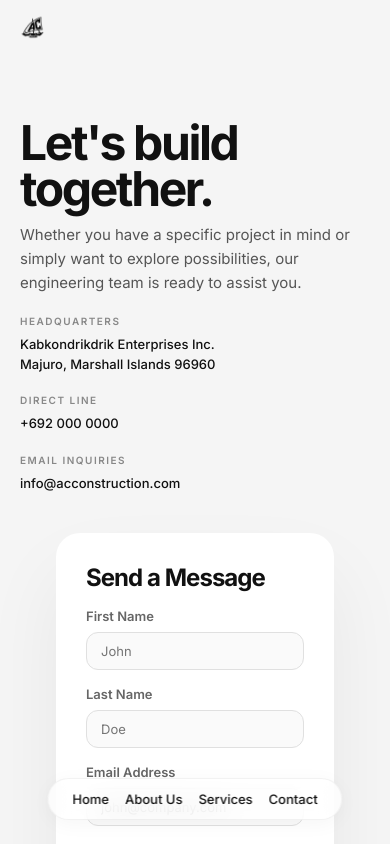
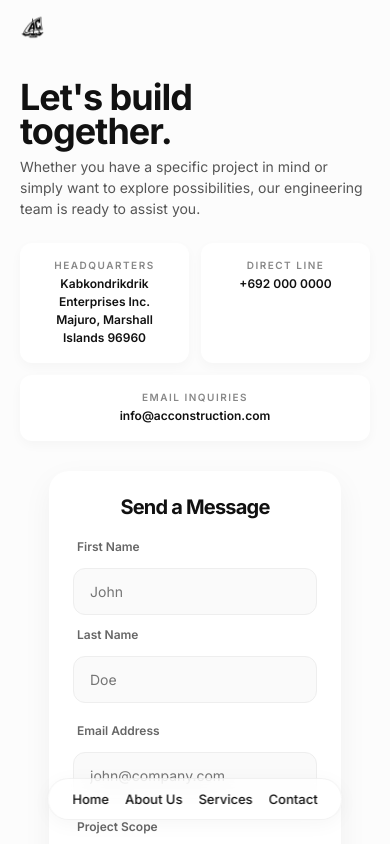
Before and after one commit to sijey04/ACConstruction, a Vue app: page /contact in a window 390 px wide. Built offline with nearby package versions, Linux system fonts and the light colour scheme.

Commit message:
style: overhaul mobile layouts for services and contact

```diff
--- a/src/views/ContactView.vue
+++ b/src/views/ContactView.vue
@@ -310,15 +310,28 @@ onMounted(() => {
 }
 
 @media (max-width: 768px) {
-  .contact-page { padding: 40px 20px; height: auto; overflow: visible; display: block; }
-  .contact-container { flex-direction: column; gap: 40px; margin-top: 80px; }
-  .huge-title { font-size: 48px; margin-bottom: 12px; }
-  .subtitle { font-size: 15px; margin-bottom: 20px; }
-  .form-card { padding: 30px; max-width: 100%; }
-  .form-card h2 { font-size: 24px; margin-bottom: 16px; }
-  .submit-btn { padding: 16px; font-size: 16px; }
-  .contact-info { gap: 20px; grid-template-columns: 1fr; }
-  .input-row { flex-direction: column; gap: 16px; }
-  .contact-form { gap: 16px; }
+  .contact-page { padding: 80px 20px 40px; height: auto; overflow: visible; display: block; background-color: #fcfcfc; }
+  .contact-container { flex-direction: column; gap: 30px; margin-top: 0; }
+
+  .text-side { display: flex; flex-direction: column; align-items: center; text-align: center; padding: 0; }
+  .huge-title { font-size: 36px; margin-bottom: 8px; letter-spacing: -1px; }
+  .subtitle { font-size: 14px; margin-bottom: 24px; line-height: 1.5; }
+
+  .contact-info { display: flex; flex-direction: row; flex-wrap: wrap; justify-content: center; gap: 12px; }
+  .info-block { flex: 1 1 45%; background: #fff; padding: 16px; border-radius: 12px; box-shadow: 0 4px 12px rgba(0,0,0,0.03); text-align: center; }
+  .info-label { font-size: 10px; color: #888; margin-bottom: 4px; display: block; }
+  .info-block p, .info-block a { font-size: 12px; font-weight: 600; color: #111; }
+
+  .form-side { width: 100%; margin-top: 10px; }
+  .form-card { padding: 24px; background: #fff; border-radius: 20px; box-shadow: 0 10px 30px rgba(0,0,0,0.05); }
+  .form-card h2 { font-size: 20px; text-align: center; margin-bottom: 20px; }
+
+  .input-row { flex-direction: column; gap: 12px; }
+  .form-group { gap: 6px; }
+  .form-group label { font-size: 12px; margin-left: 4px; }
+  .form-group input, .form-group select, .form-group textarea { padding: 14px 16px; font-size: 14px; border-radius: 12px; background: #fafafa; border: 1px solid #eee; }
+  .form-group textarea { height: 120px; }
+
+  .submit-btn { width: 100%; border-radius: 30px; padding: 16px; font-size: 15px; font-weight: 600; margin-top: 8px; }
 }
 </style>
--- a/src/views/ServicesView.vue
+++ b/src/views/ServicesView.vue
@@ -343,17 +343,23 @@ onUnmounted(() => {
 }
 
 @media (max-width: 768px) {
-  .huge-title { font-size: 40px; }
-  .subtitle { font-size: 16px; padding: 0 20px; }
-  .service-row, .service-row.reverse { flex-direction: column; min-height: auto; }
-  .service-text { padding: 60px 20px 30px; align-items: center; text-align: center; }
-  .service-text h2 { font-size: 32px; margin-bottom: 12px; }
-  .service-text p { font-size: 15px; margin-bottom: 24px; line-height: 1.6; }
-  .feature-list { align-items: center; }
-  .feature-list li { font-size: 14px; gap: 8px; }
-  .service-visual { padding: 0 20px 60px; height: 50vh; width: 100%; }
-  .image-wrapper { height: 100%; width: 100%; }
-  .services-footer h2 { font-size: 32px; margin-bottom: 20px; padding: 0 20px; }
-  .huge-btn { padding: 16px 32px; font-size: 15px; }
+  .huge-title { font-size: 32px; }
+  .subtitle { font-size: 14px; padding: 0 20px; }
+
+  .service-row { flex-direction: row; align-items: center; min-height: 100vh; padding: 20px; gap: 10px; }
+  .service-row.reverse { flex-direction: row-reverse; }
+
+  .service-text { padding: 0; flex: 1; align-items: flex-start; text-align: left; }
+  .service-text h2 { font-size: 20px; margin-bottom: 12px; letter-spacing: -0.5px; }
+  .service-text p { font-size: 11px; margin-bottom: 16px; line-height: 1.4; }
+  .service-num { font-size: 10px; margin-bottom: 8px; }
+  .feature-list { align-items: flex-start; }
+  .feature-list li { font-size: 10px; gap: 6px; }
+
+  .service-visual { padding: 0; flex: 1; height: 40vh; }
+  .image-wrapper { height: 100%; border-radius: 12px; box-shadow: 0 10px 20px rgba(0,0,0,0.1); }
+
+  .services-footer h2 { font-size: 32px; margin-bottom: 20px; }
+  .huge-btn { padding: 12px 24px; font-size: 14px; }
 }
 </style>
```
